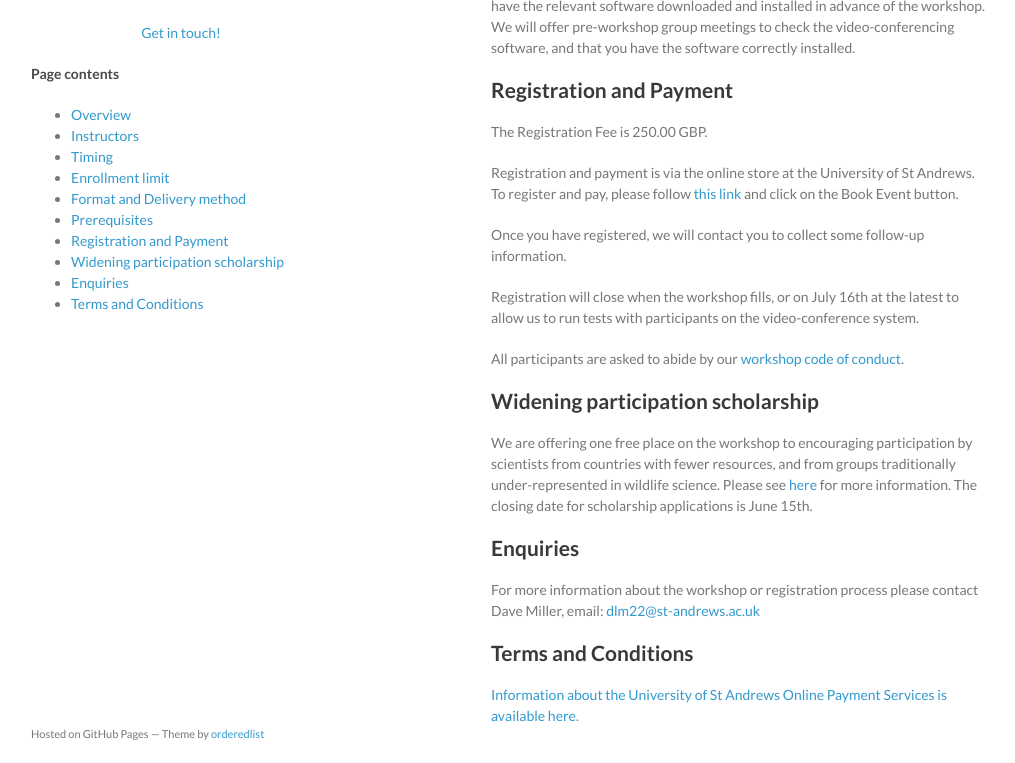
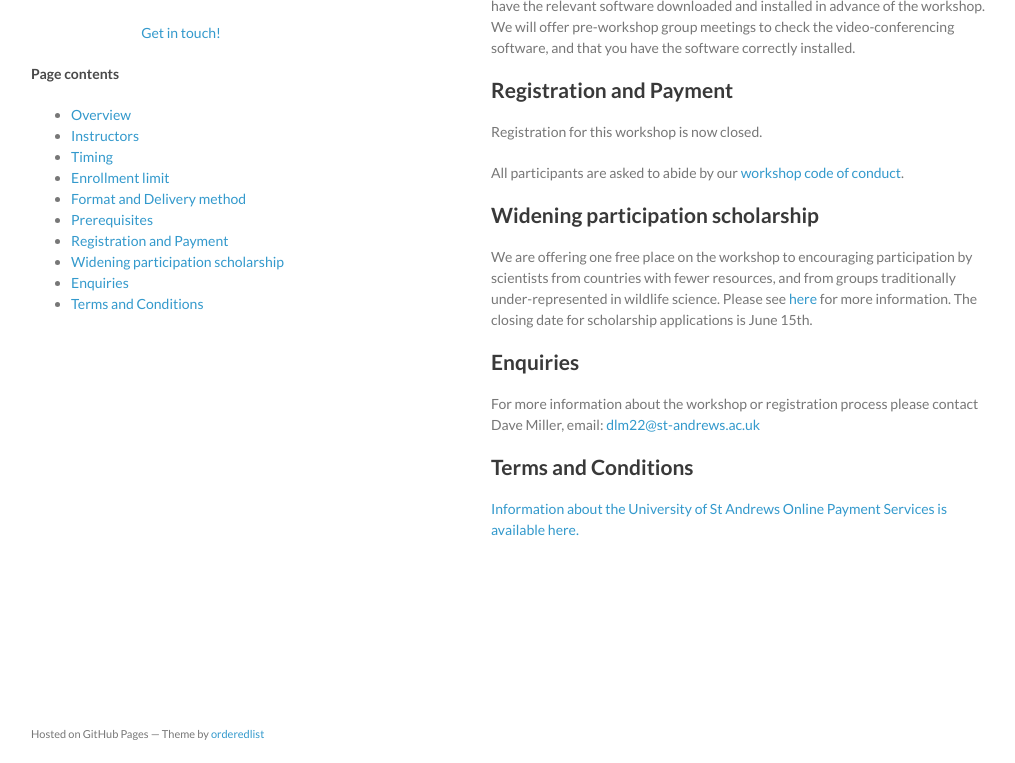
Before and after one commit to distanceworkshops/distanceworkshops.github.io, a Jekyll site: the page built from dsm-advert.md, in a window 1280 px wide and 900 px high, scrolled down 807 px, cut to the strip 137-900 px from the top of the window. Shown: the whole strip, without its empty margins (129-1144 px from the left). Built offline with Jekyll 4.4.1, drawn with Linux system fonts in a browser that asks for light colours.

Commit message:
Registration closed

```diff
--- a/dsm-advert.md
+++ b/dsm-advert.md
@@ -42,13 +42,15 @@
 
 ## Registration and Payment
 
-The Registration Fee is 250.00 GBP.
+Registration for this workshop is now closed.
+
+<!--The Registration Fee is 250.00 GBP.
 
 Registration and payment is via the online store at the University of St Andrews. To register and pay, please follow [this link](https://onlineshop.st-andrews.ac.uk/conferences-and-events/events/creem/spatially-explicit-models-for-distance-sampling-data-training-workshop-live-online-1620-august-2021) and click on the Book Event button.
 
 Once you have registered, we will contact you to collect some follow-up information.
 
-Registration will close when the workshop fills, or on July 16th at the latest to allow us to run tests with participants on the video-conference system.
+Registration will close when the workshop fills, or on July 16th at the latest to allow us to run tests with participants on the video-conference system.-->
 
 All participants are asked to abide by our [workshop code of conduct](code-of-conduct).
 
```
